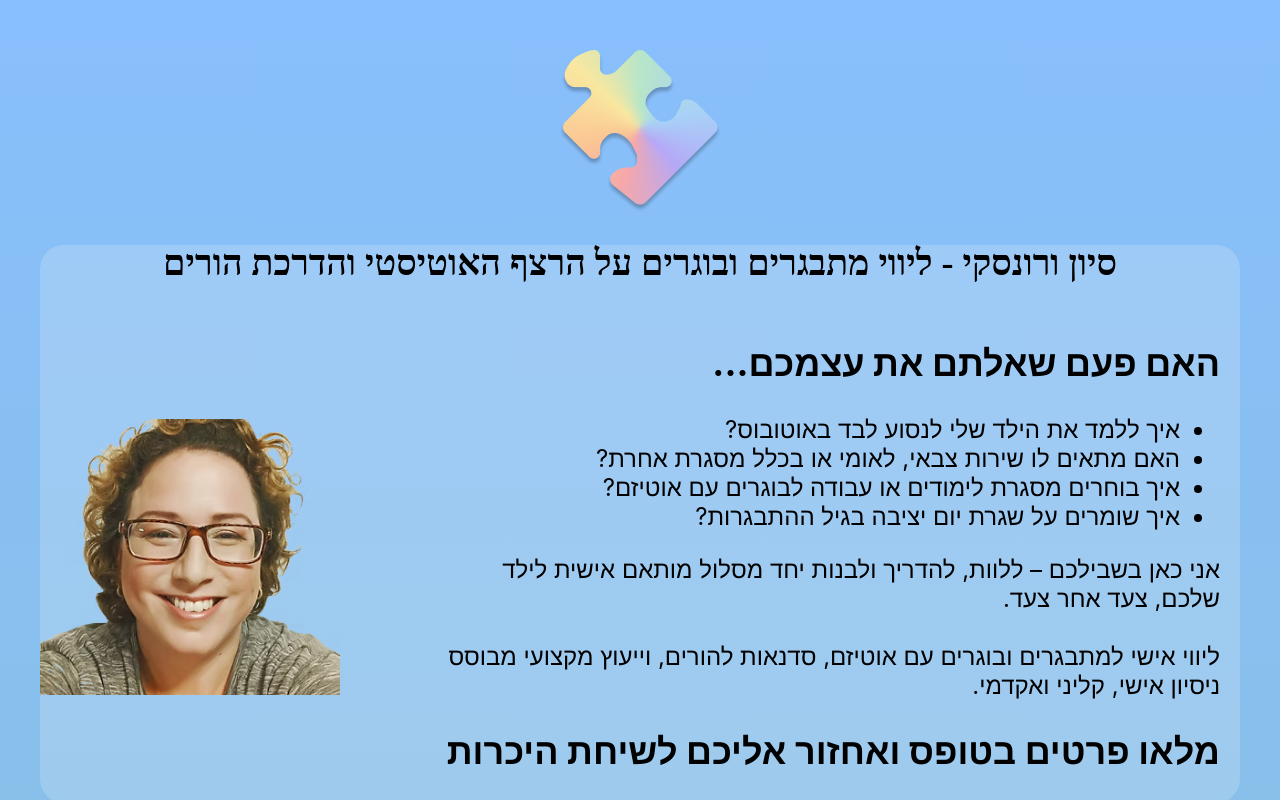
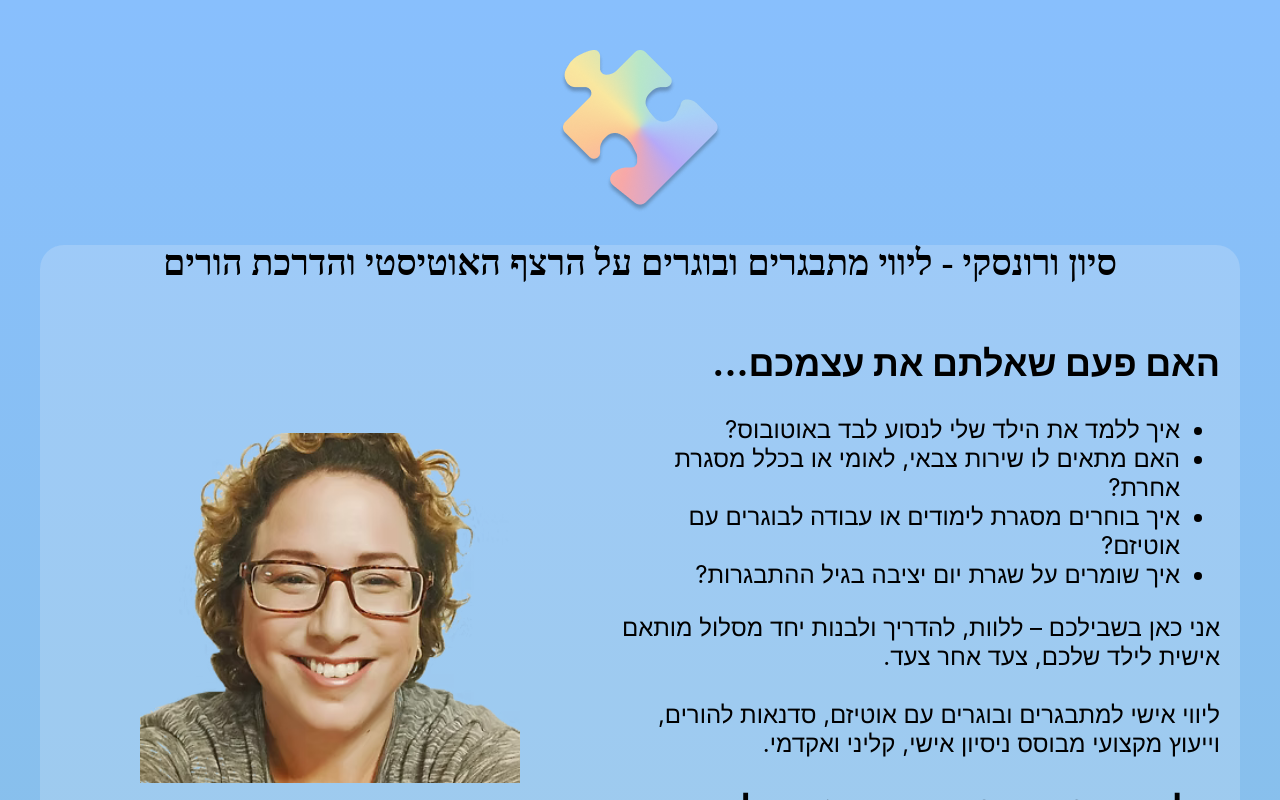
Before and after one commit to lionsgrandson/raindbow-asd, a React (Create React App) app: page / in a window 1280 px wide. Shown: the top 800 px of the page. Built offline with nearby package versions, Linux system fonts and the light colour scheme.

Commit message:
style: margin fixed on the hero and revirews

```diff
--- a/src/App.css
+++ b/src/App.css
@@ -14,6 +14,7 @@ html {
   font-size: 62.5%;
   overflow-x: hidden;
   margin: 0;
+  padding: 0;
 }
 .btContact {
   margin-right: 40vw;
--- a/src/component/GReviews.css
+++ b/src/component/GReviews.css
@@ -1,4 +1,3 @@
 .revDiv {
   margin: 0 auto;
-  width: 100vw;
 }
--- a/src/component/HheroSec.css
+++ b/src/component/HheroSec.css
@@ -1,5 +1,7 @@
 .HeroSec {
   text-align: center;
+  /* flex-wrap: wrap; */
+  /* display: flex; */
 }
 .iconHead {
   margin-top: 5rem;
@@ -9,10 +11,10 @@
 }
  */
 .headshot {
-  /* margin-left: 18rem; */
-  width: 25%;
-  height: 25%;
-  /* height: 30rem; */
+  margin-left: 10rem;
+
+  width: 40rem;
+  height: 35rem;
 }
 .FirstBox h1 {
   font-family: Frank Ruhl Libre;
@@ -30,4 +32,5 @@
   flex-direction: row;
   gap: 10rem;
   align-items: center;
+  padding-bottom: 5rem;
 }
```
